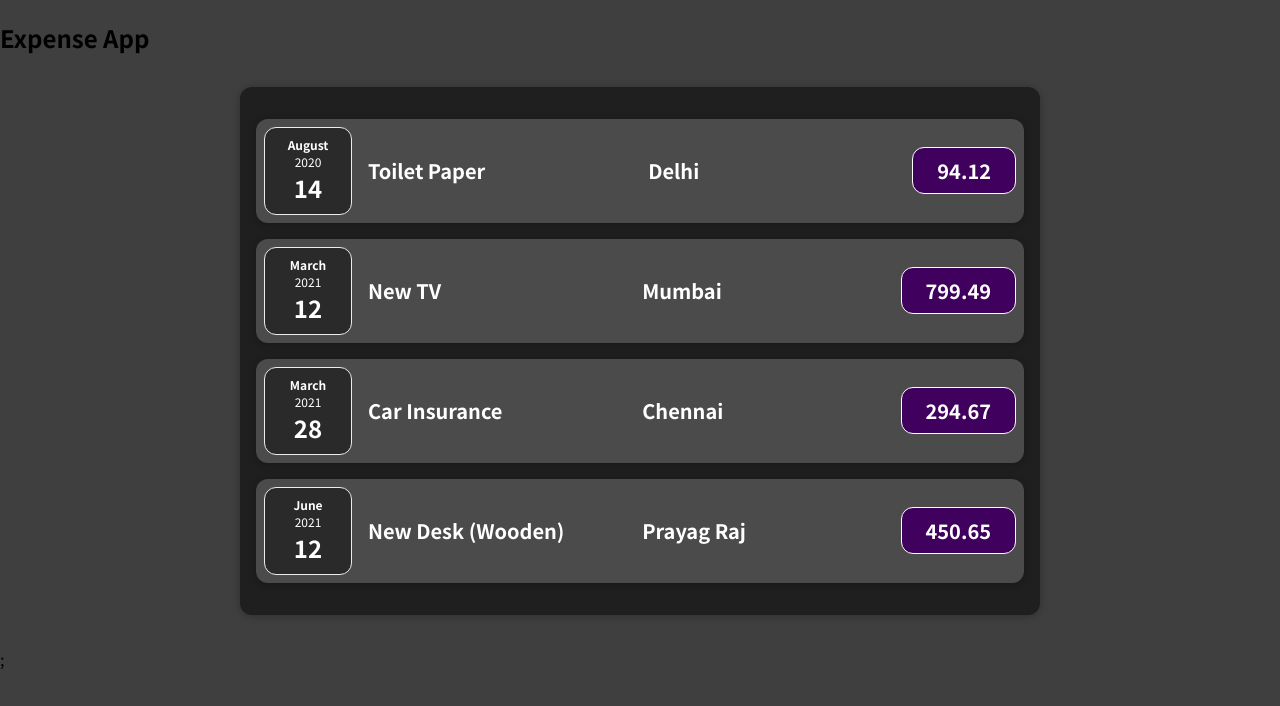
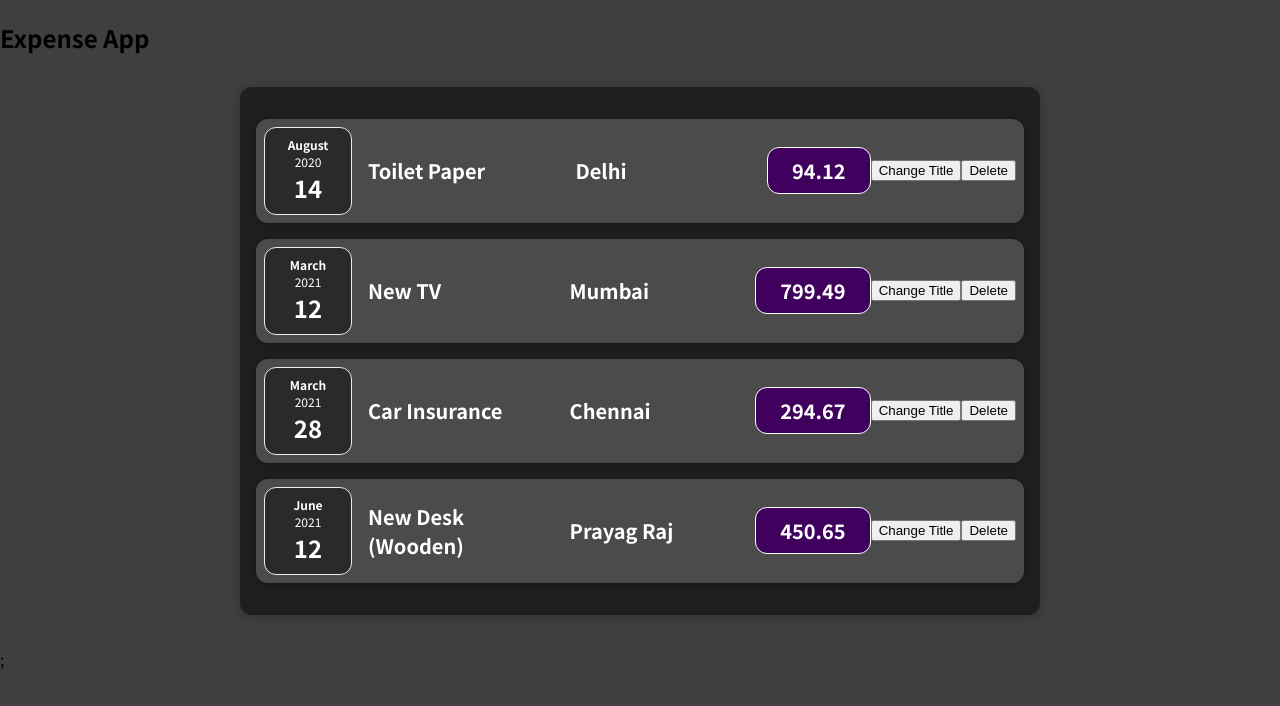
Before and after one commit to shubhamv387/ExpenseTrackerApp-UI-React, a React (Vite) app: page / in a window 1280 px wide. Shown: the top 706 px of the page. Built offline with nearby package versions, Linux system fonts and the light colour scheme.

Commit message:
added delete button

```diff
--- a/src/assets/components/Expenses/ExpenseItem.jsx
+++ b/src/assets/components/Expenses/ExpenseItem.jsx
@@ -1,18 +1,30 @@
-import React from "react";
+import { useState } from "react";
 import "./ExpenseItem.css";
 import ExpenseDate from "./ExpenseDate";
 import ExpenseDetails from "./ExpenseDetails";
 import Card from "../UI/Card";
 
 const ExpenseItem = (props) => {
+  const [title, setTitle] = useState(props.title);
+
+  const titleHandler = () => {
+    setTitle("Hello");
+  };
+
+  const deleteHandler = (id) => {
+    props.delete(id);
+  };
+
   return (
     <Card className="expense-item">
       <ExpenseDate date={props.date} />
       <ExpenseDetails
-        title={props.title}
+        title={title}
         locationOfExpenditure={props.locationOfExpenditure}
         amount={props.amount}
       />
+      <button onClick={titleHandler}>Change Title</button>
+      <button onClick={() => deleteHandler(props.id)}>Delete</button>
     </Card>
   );
 };
--- a/src/assets/components/Expenses/Expenses.jsx
+++ b/src/assets/components/Expenses/Expenses.jsx
@@ -1,17 +1,25 @@
-import React from "react";
+import React, { useEffect, useState } from "react";
 import "./Expenses.css";
 import ExpenseItem from "./ExpenseItem";
 import Card from "../UI/Card";
 
 const Expenses = ({ items }) => {
+  const [expenses, setExpenses] = useState(items);
+
+  let deleteExpense = (id) => {
+    setExpenses(expenses.filter((i) => i.id !== id));
+  };
+
   return (
     <Card className="expenses">
-      {items.map((expense) => (
+      {expenses.map((expense) => (
         <ExpenseItem
           key={expense.id}
+          id={expense.id}
           title={expense.title}
           amount={expense.amount}
           date={expense.date}
+          delete={deleteExpense}
           locationOfExpenditure={expense.locationOfExpenditure}
         />
       ))}
--- a/vite.config.js
+++ b/vite.config.js
@@ -1,5 +1,7 @@
 import { defineConfig } from "vite";
 import react from "@vitejs/plugin-react";
+import dotenv from "dotenv";
+dotenv.config();
 
 // https://vitejs.dev/config/
 export default defineConfig({
```
